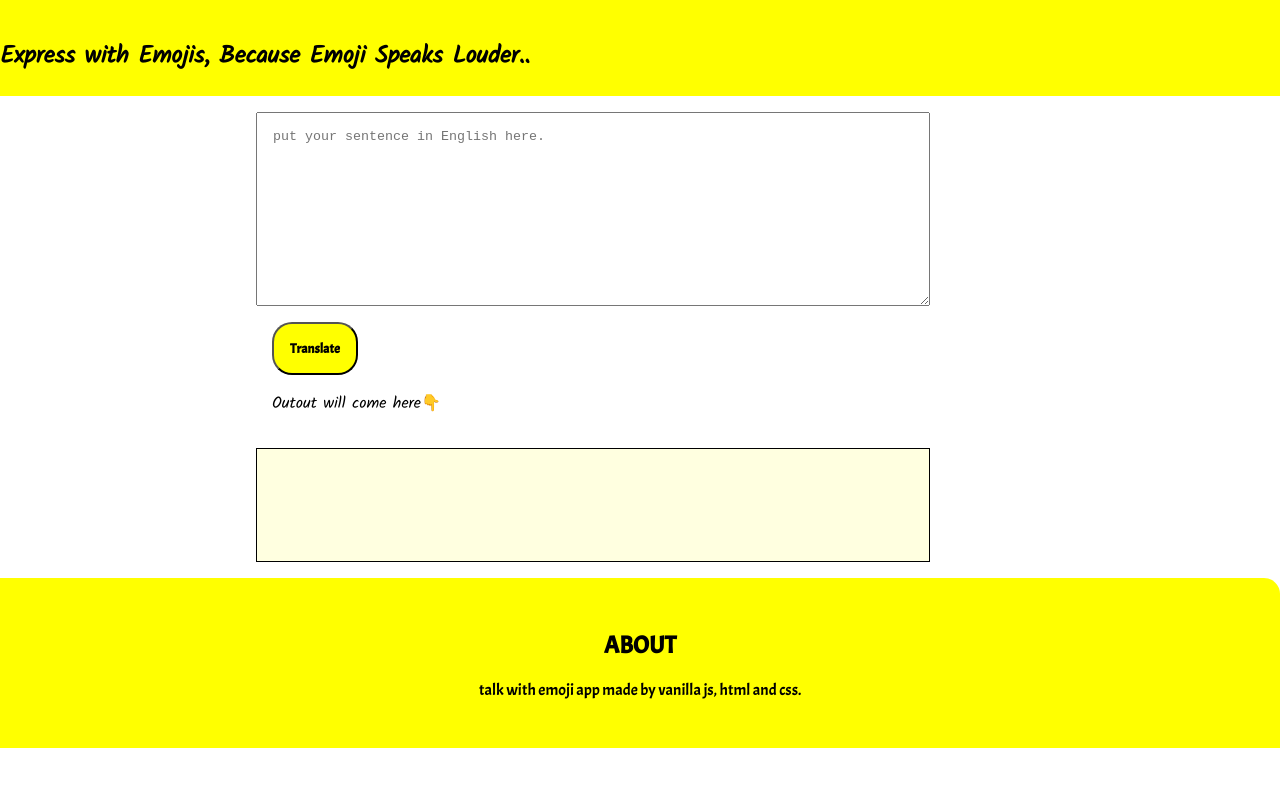
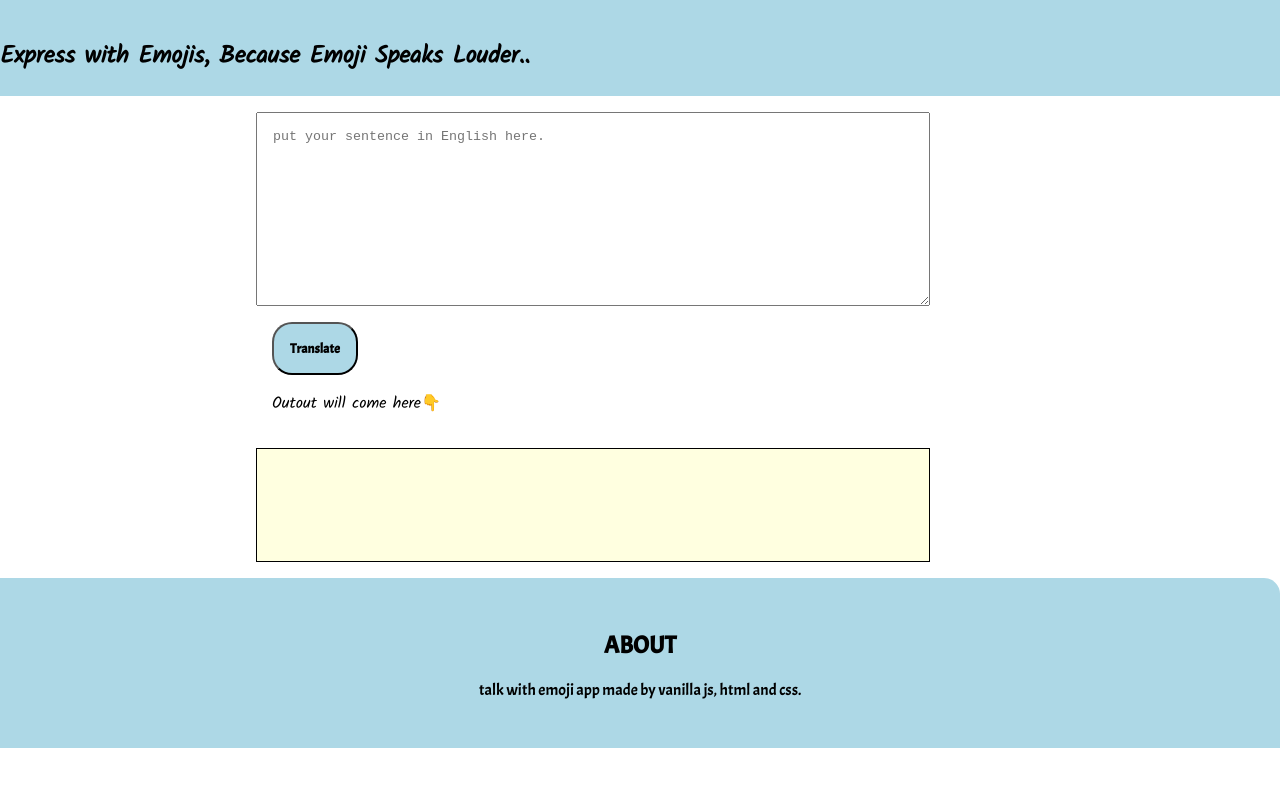
Before and after one commit to krishkprawat/emoji-translator, a plain HTML site: page index.html in a window 1280 px wide. Drawn offline with Linux system fonts and the light colour scheme.

Commit message:
styling minor change

```diff
--- a/style.css
+++ b/style.css
@@ -5,7 +5,7 @@
 body{
     font-family:'Kalam', cursive;
     margin: 0px;
-    background-image:""
+
 }
 
 .container{
@@ -25,7 +25,7 @@ textarea{
 
 header{
     height: 6rem;
-    background-color:yellow;
+    background-color:lightblue;
 }
 
 header div img{
@@ -56,7 +56,7 @@ h1{
 #btn-translate {
     margin-left: 4vh;
     padding: 1rem;
-    background-color: yellow;
+    background-color:lightblue;
     font-family:'Acme', sans-serif;
     font-weight: bold;
     border-radius: 20px;
@@ -67,10 +67,10 @@ h1{
 
 }
 .footer{
-    background-color: yellow;
+    background-color:lightblue;
     padding: 2rem 1rem;
     text-align: center;
     color: black;
     border-top-right-radius: 1rem;
-    font-family:'Acme', sans-serif; ;
+    font-family:'Acme', sans-serif;
 }
```
Also changed, not shown: index.html (+1 -2 lines).
